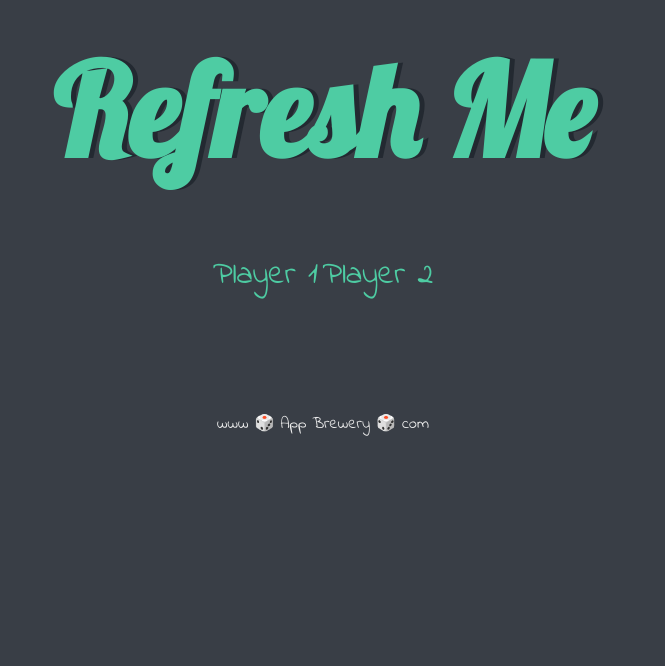
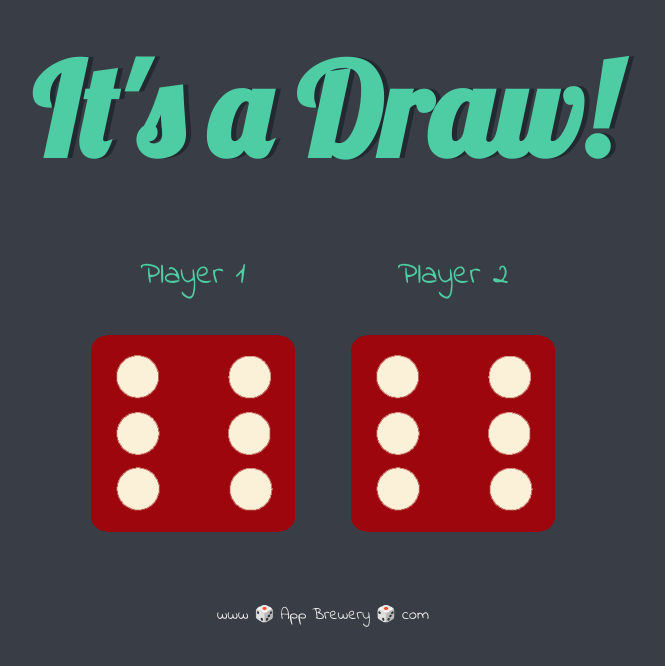
Before and after one commit to KaFaiLeung36/dicee-challenge, a plain HTML site: page dicee.html in a window 1280 px wide. Shown: the whole page, without its empty margins (317-982 px from the left). Drawn offline with Linux system fonts and the light colour scheme.

Commit message:
final draft

```diff
--- a/dicee.html
+++ b/dicee.html
@@ -8,22 +8,29 @@
       href="https://fonts.googleapis.com/css?family=Indie+Flower|Lobster"
       rel="stylesheet"
     />
+    <link rel="icon" href="images/dice6.png"/>
+
   </head>
   <body>
+
     <div class="container">
       <h1>Refresh Me</h1>
 
       <div class="dice">
         <p>Player 1</p>
-        <img class="img1" src="" />
+        <img class="img1" src="images/dice6.png" />
       </div>
 
       <div class="dice">
         <p>Player 2</p>
-        <img class="img2" src="" />
+        <img class="img2" src="images/dice6.png" />
       </div>
     </div>
 
     <footer>www 🎲 App Brewery 🎲 com</footer>
+
+
+
+    <script src="index.js" charset="utf-8" ></script>
   </body>
 </html>
--- a/index.js
+++ b/index.js
@@ -0,0 +1,19 @@
+function randomNumber1(){
+
+    return Math.floor(Math.random() * 6 + 1);
+
+}
+var num1 = randomNumber1();
+var num2 = randomNumber1();
+
+document.querySelector(".img1").setAttribute("src", "images/dice" + num1 +".png");
+document.querySelector(".img2").setAttribute("src", "images/dice" + num2 +".png");
+
+if(num1 > num2){
+    document.querySelector("h1").innerHTML= "🚩 Player 1 Wins!";
+}
+else if(num1 < num2){document.querySelector("h1").innerHTML ="🚩 Player 2 Wins!";
+}
+else{
+    document.querySelector("h1").innerHTML = "It's a Draw!";
+}
```
